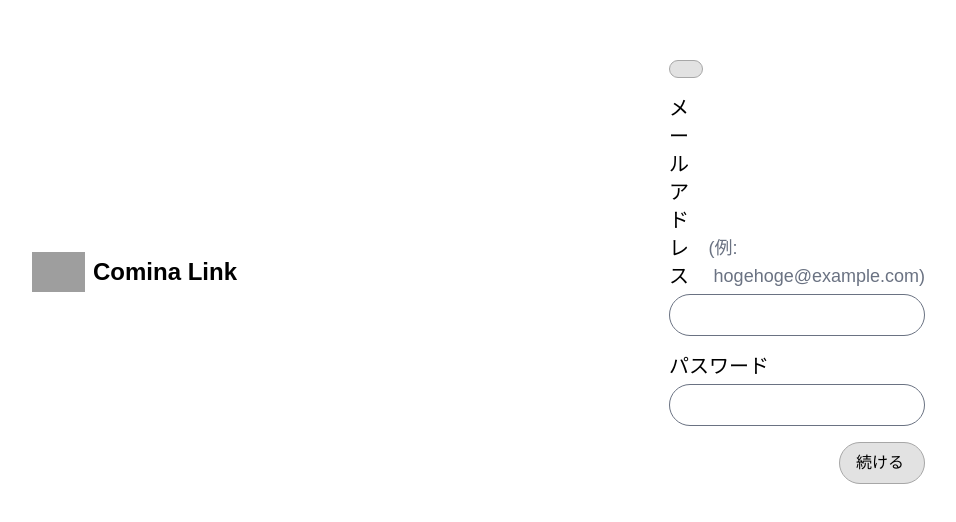
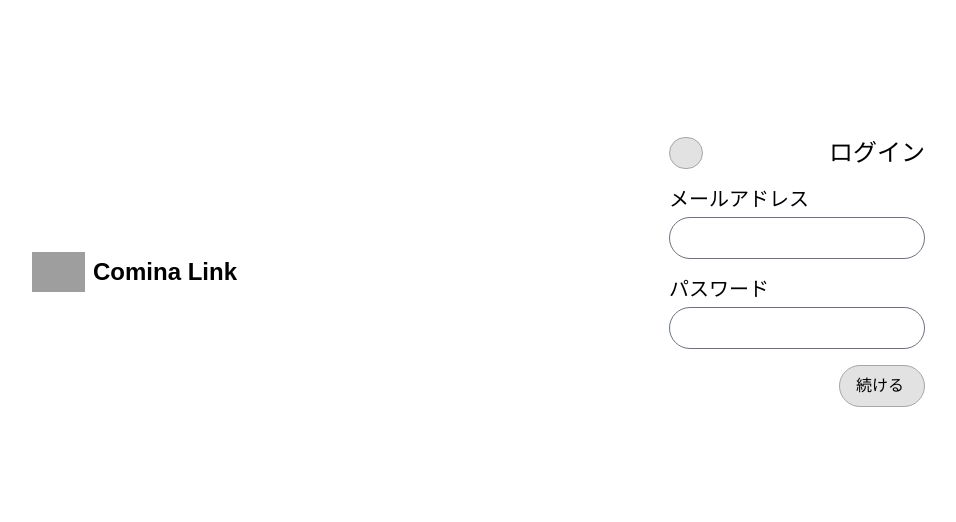
Before and after one commit to comina-dev/link.comina, a SvelteKit app: page /auth/login in a window 1280 px wide. Shown: the part 128-650 px from the top of the page, without its empty margins (203-1159 px from the left). Built offline with nearby package versions, Linux system fonts and the light colour scheme; grey boxes are pictures that could not be loaded; some icons are missing.

Commit message:
feat: add heading for login and registration pages

```diff
--- a/src/routes/auth/login/+page.svelte
+++ b/src/routes/auth/login/+page.svelte
@@ -20,11 +20,11 @@
 	>
 		<i class="fa-solid fa-arrow-left"></i>
 	</a>
+    <h2 class="text-2xl my-auto">ログイン</h2>
 </div>
 <label class="mb-4">
 	<div class="mb-1 flex items-end justify-between">
 		<span class="text-xl">メールアドレス</span>
-		<span class="text-lg font-normal text-gray-500">(例: &nbsp;hogehoge@example.com)</span>
 	</div>
 	<input type="text" class="w-full rounded-3xl outline-none appearance-none" />
 </label>
--- a/src/routes/auth/register/+page.svelte
+++ b/src/routes/auth/register/+page.svelte
@@ -19,6 +19,7 @@
 	>
 		<i class="fa-solid fa-arrow-left"></i>
 	</a>
+    <h2 class="text-2xl my-auto">新規登録</h2>
 </div>
 <label class="mb-4">
 	<div class="mb-1 flex items-end justify-between">
```
